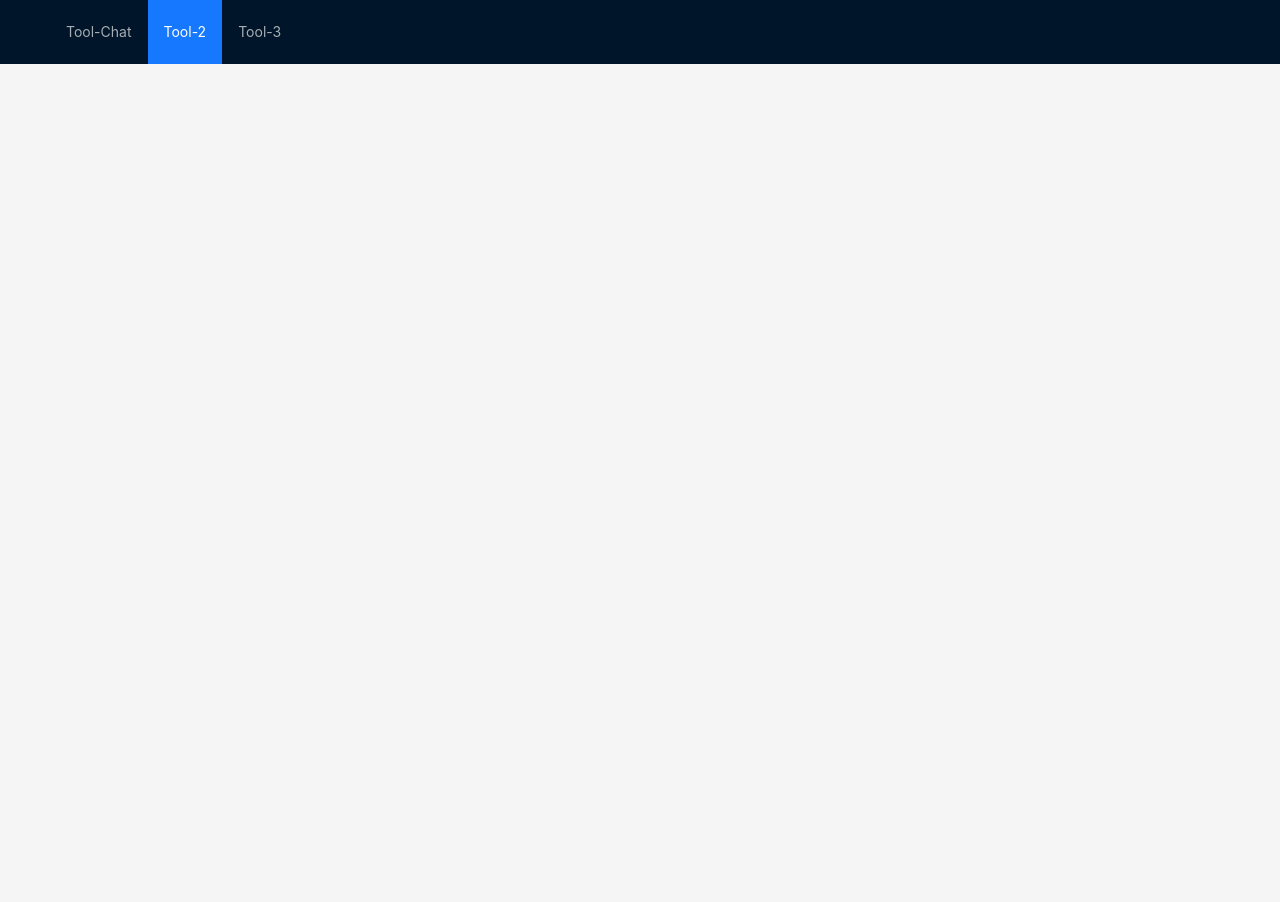
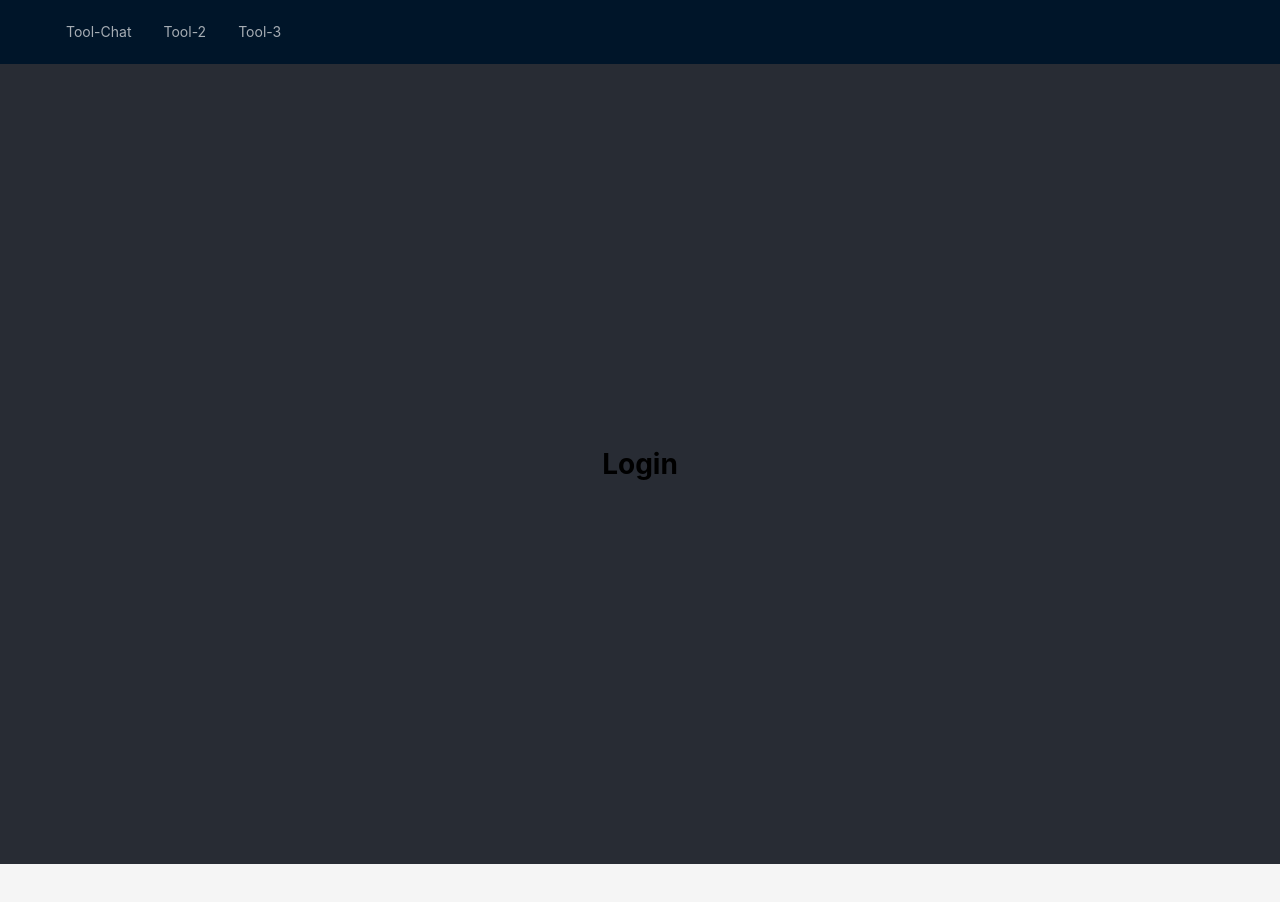
Before and after one commit to CaseyQWood/Nexus_Front, a React (Vite) app: page / in a window 1280 px wide. Shown: the top 902 px of the page. Built offline with nearby package versions, Linux system fonts and the light colour scheme.

Commit message:
add login page / remove old files / update chat side menu

```diff
--- a/src/App.tsx
+++ b/src/App.tsx
@@ -2,6 +2,7 @@ import React from 'react';
 import type { MenuProps } from 'antd';
 import {Layout, Menu, theme } from 'antd';
 import Chat from './pages/Chat';
+import Login from './pages/Login';
 import {
   BrowserRouter as Router,
   Routes,
@@ -26,12 +27,12 @@ function App() {
           <Menu
             theme="dark"
             mode="horizontal"
-            defaultSelectedKeys={['2']}
             items={items1}
             style={{ flex: 1, minWidth: 0 }}
           />
         </Header>
           <Routes>
+            <Route path="/" element={<Login />} />
             <Route path="/chat" element={<Chat />} />
 
           </Routes>
--- a/src/index.css
+++ b/src/index.css
@@ -11,3 +11,14 @@ code {
   font-family: source-code-pro, Menlo, Monaco, Consolas, 'Courier New',
     monospace;
 }
+
+/* Login Page */
+
+.login__wrapper {
+  display: flex;
+  flex-direction: column;
+  align-items: center;
+  justify-content: center;
+  background-color: #282c34;
+  height: 100vh;
+}
--- a/src/pages/Chat.tsx
+++ b/src/pages/Chat.tsx
@@ -1,13 +1,8 @@
-import React from 'react';
+import React, { useEffect } from 'react';
+import { useState } from 'react';
 import { LaptopOutlined, NotificationOutlined, UserOutlined } from '@ant-design/icons';
 import type { MenuProps } from 'antd';
 import { Breadcrumb, Layout, Menu, theme } from 'antd';
-// import {
-//   BrowserRouter as Router,
-//   Switch,
-//   Route,
-//   Link
-// } from "react-router-dom";
 
 const {Content, Sider } = Layout;
 
@@ -32,18 +27,46 @@ const items2: MenuProps['items'] = [UserOutlined, LaptopOutlined, NotificationOu
     },
   );
 
+
+
 export default function Chat() {
     const {
         token: { colorBgContainer, borderRadiusLG },
     } = theme.useToken();
 
+    const [current, setCurrent] = React.useState('1');
+
+    const onClick = (e: any) => {
+      console.log('click ', e);
+      setCurrent(e.key);
+    };
+
+    const [openKeys, setOpenKeys] = useState(['sub1']);
+    const rootSubmenuKeys = ['sub1', 'sub2', 'sub1'];
+    const rootSubmenuKeys2 = items2?.map((item) => item?.key);
+
+
+
+    const onOpenChange: MenuProps['onOpenChange'] = (keys) => {
+      console.log('onOpenChange', keys)
+      const latestOpenKey = keys.find((key) => openKeys.indexOf(key) === -1);
+      if (latestOpenKey && rootSubmenuKeys2?.indexOf(latestOpenKey!) === -1) {
+        setOpenKeys(keys);
+      } else {
+        setOpenKeys(latestOpenKey ? [latestOpenKey] : []);
+      }
+    };
+
+
     return (
         <Layout>
-          <Sider width={200} style={{ background: colorBgContainer }}>
+            <Sider onClick={(e) => onClick(e)} width={200} style={{ background: colorBgContainer }}>
               <Menu
                 mode="inline"
                 defaultSelectedKeys={['1']}
                 defaultOpenKeys={['sub1']}
+                openKeys={openKeys}
+                onOpenChange={onOpenChange}
                 style={{ height: '100%', borderRight: 0 }}
                 items={items2}
               />
--- /dev/null
+++ b/src/pages/Login.tsx
@@ -0,0 +1,7 @@
+export default function Login() {
+    return (
+        <div className="login__wrapper">
+            <h1>Login</h1>
+        </div>
+    );
+}
```
Also changed, not shown: src/App.css (+0 -24 lines), src/favicon.svg (deleted), src/logo.svg (deleted). Lines whose indentation alone changed are shown as unchanged.
